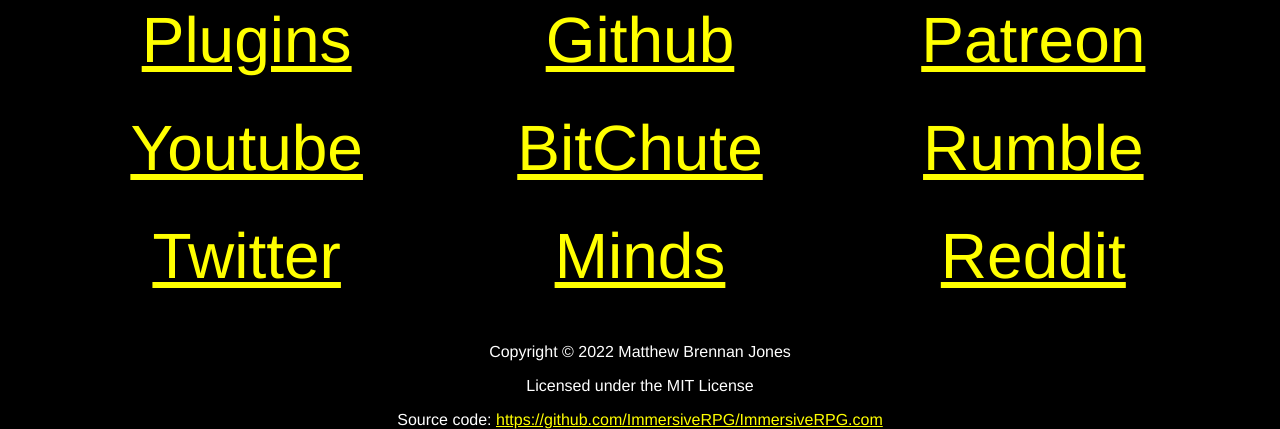
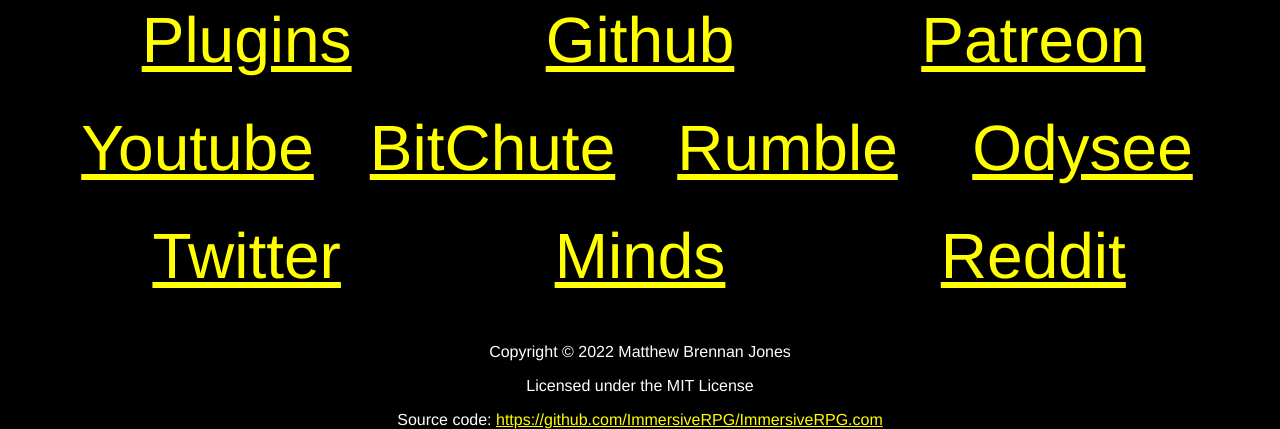
Before and after one commit to ImmersiveRPG/ImmersiveRPG.com, a PHP site: page / in a window 1280 px wide. Shown: the part 767-1196 px from the top of the page. Run offline with PHP 8.4, Linux system fonts and the light colour scheme; data that the repository does not hold is empty.

Commit message:
Added link to Odysee

```diff
--- a/index.php
+++ b/index.php
@@ -208,6 +208,7 @@
 			<div><a href="https://www.youtube.com/channel/UCfRXKGrGO9h6O0lAsSjbsCw">Youtube</a></div>
 			<div><a href="https://bitchute.com/ImmersiveRPG">BitChute</a></div>
 			<div><a href="https://rumble.com/user/ImmersiveRPG">Rumble</a></div>
+			<div><a href="https://odysee.com/@ImmersiveRPG">Odysee</a></div>
 		</segment>
 		<segment class="links">
 			<div><a href="https://twitter.com/ImmersiveRPG">Twitter</a></div>
```
